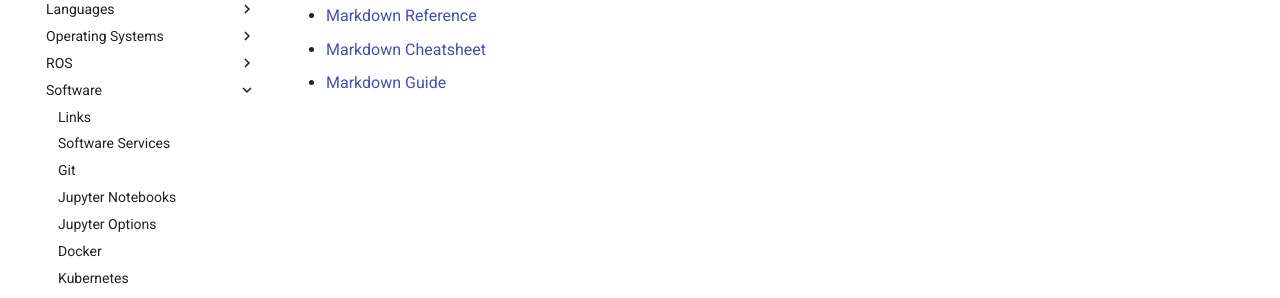
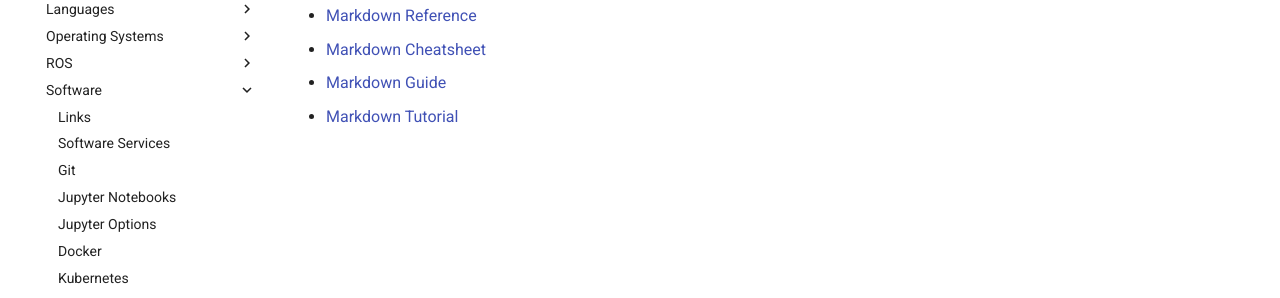
Before and after one commit to athenian-robotics/athenian-robotics-mkdocs, an MkDocs documentation site: the page built from docs/markdown.md, in a window 1280 px wide. Shown: the part 210-508 px from the top of the page. Built offline with MkDocs 1.6.1 and Material for MkDocs 9.7.7, drawn with Linux system fonts in a browser that asks for light colours; comment, search, counter and statistics services are not loaded.

Commit message:
Update docs

```diff
--- a/docs/markdown.md
+++ b/docs/markdown.md
@@ -4,3 +4,4 @@
 * [Markdown Reference](https://www.data-blogger.com/2017/11/24/markdown-reference/)
 * [Markdown Cheatsheet](https://github.com/adam-p/markdown-here/wiki/Markdown-Cheatsheet)
 * [Markdown Guide](https://www.markdownguide.org)
+* [Markdown Tutorial](https://www.markdowntutorial.com)
```
